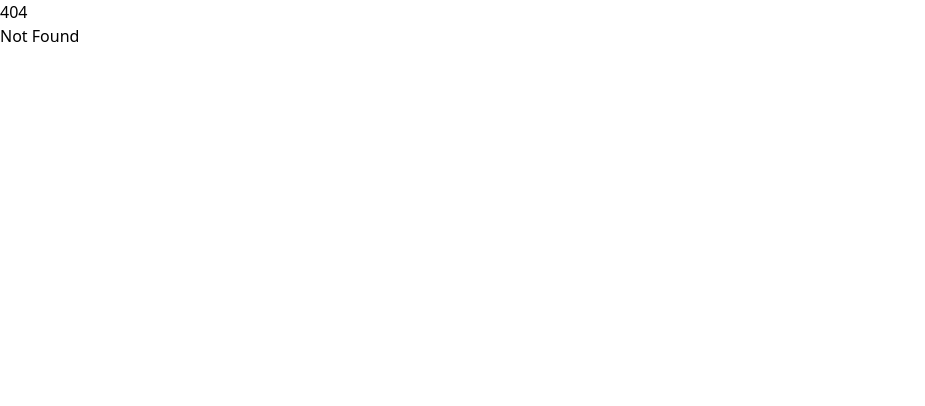
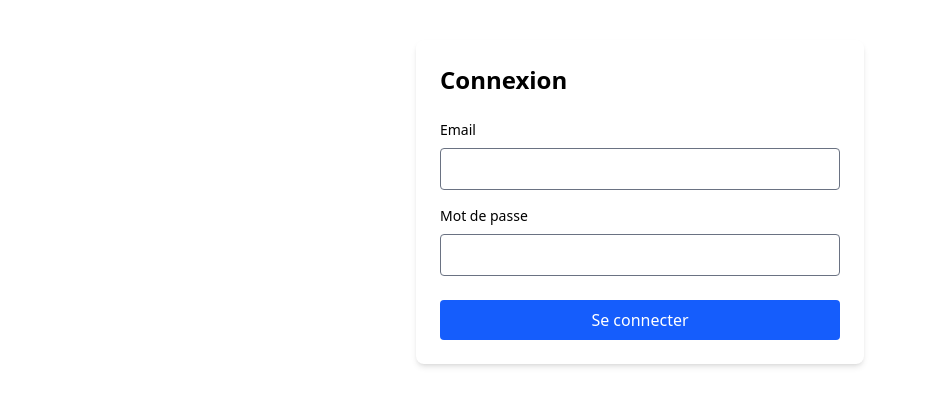
Before and after one commit to hardcodeur/panoptique_APP, a SvelteKit app: page /login in a window 1280 px wide. Before the commit this address had no page. Shown: the top 406 px of the page, without its empty margins (0-925 px from the left). Built offline with nearby package versions, Linux system fonts and the light colour scheme.

Commit message:
login works

```diff
--- a/package.json
+++ b/package.json
@@ -25,17 +25,19 @@
 		"@tailwindcss/vite": "^4.0.0",
 		"@testing-library/jest-dom": "^6.6.3",
 		"@testing-library/svelte": "^5.2.4",
+		"autoprefixer": "^10.4.21",
 		"eslint": "^9.18.0",
 		"eslint-config-prettier": "^10.0.1",
 		"eslint-plugin-svelte": "^3.0.0",
 		"globals": "^16.0.0",
 		"jsdom": "^26.0.0",
+		"postcss": "^8.5.3",
 		"prettier": "^3.4.2",
 		"prettier-plugin-svelte": "^3.3.3",
 		"prettier-plugin-tailwindcss": "^0.6.11",
 		"svelte": "^5.0.0",
 		"svelte-check": "^4.0.0",
-		"tailwindcss": "^4.0.0",
+		"tailwindcss": "^4.1.3",
 		"typescript": "^5.0.0",
 		"typescript-eslint": "^8.20.0",
 		"vite": "^6.2.5",
--- /dev/null
+++ b/src/routes/login/+page.server.ts
@@ -0,0 +1,15 @@
+import { fail } from '@sveltejs/kit';
+
+export const actions = {
+
+  default: async ({ request }) => {
+    const formData = await request.formData();
+    const email = formData.get('email');
+    const password = formData.get('password');
+
+    if (!email || !password) {
+      return fail(400, { error: "Email et mot de passe requis" });
+    }
+
+  }
+};
--- /dev/null
+++ b/src/routes/login/+page.svelte
@@ -0,0 +1,64 @@
+<script lang="ts">
+    let email = "";
+    let password = "";
+    let error = "";
+
+    async function handleSubmit(event: Event) {
+      event.preventDefault();
+      const API_URL = import.meta.env.VITE_API_URL;
+      error = "";
+
+      try {
+        const response = await fetch(`${API_URL}/login`, {
+          method: "POST",
+          headers: { "Content-Type": "application/json" },
+          body: JSON.stringify({ email, password }),
+        });
+        console.log(response);
+        if (!response.ok) {
+          throw new Error(await response.text());
+        }
+        const {token} = await response.json();
+        // window.location.href = "/dashboard";
+      } catch (err) {
+        error = "Échec de la connexion";
+      }
+    }
+  </script>
+
+  <form on:submit={handleSubmit} class="max-w-md mx-auto mt-10 p-6 bg-white rounded-lg shadow-md">
+    <h1 class="text-2xl font-bold mb-6">Connexion</h1>
+
+    {#if error}
+      <div class="mb-4 p-2 bg-red-100 text-red-700 rounded">{error}</div>
+    {/if}
+
+    <div class="mb-4">
+      <label for="email" class="block mb-2 text-sm font-medium">Email</label>
+      <input
+        type="email"
+        id="email"
+        bind:value={email}
+        required
+        class="w-full p-2 border rounded"
+      />
+    </div>
+
+    <div class="mb-6">
+      <label for="password" class="block mb-2 text-sm font-medium">Mot de passe</label>
+      <input
+        type="password"
+        id="password"
+        bind:value={password}
+        required
+        class="w-full p-2 border rounded"
+      />
+    </div>
+
+    <button
+      type="submit"
+      class="w-full bg-blue-600 text-white p-2 rounded hover:bg-blue-700"
+    >
+      Se connecter
+    </button>
+  </form>
--- a/tsconfig.json
+++ b/tsconfig.json
@@ -9,7 +9,10 @@
 		"skipLibCheck": true,
 		"sourceMap": true,
 		"strict": true,
-		"moduleResolution": "bundler"
+		"moduleResolution": "bundler",
+		"paths": {
+			"$lib/*": ["./src/lib/*"]
+		},
 	}
 	// Path aliases are handled by https://svelte.dev/docs/kit/configuration#alias
 	// except $lib which is handled by https://svelte.dev/docs/kit/configuration#files
```
Also changed, not shown: 1 other file (tests, documents, lock files or other folders).
